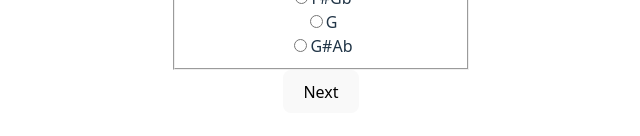
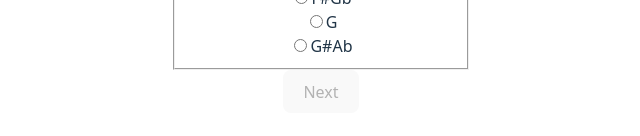
Before and after one commit to taylorlaekeman/rosewood, a React (Vite) app: page / in a window 1280 px wide. Both pictures are taken after a click on the button "Full Fretboard". Shown: the part 568-704 px from the top of the page, without its empty margins (319-959 px from the left). Built offline with nearby package versions, Linux system fonts and the light colour scheme.

Commit message:
extract and conditionally render flashcard

```diff
--- a/src/App.tsx
+++ b/src/App.tsx
@@ -1,10 +1,9 @@
 import { useState } from 'react';
 import './App.css';
 import { Configuration } from './Configuration';
-import { Fretboard } from './Fretboard';
+import { Flashcard } from './Flashcard';
 import { type Fret } from './frets';
 import { type GuitarString } from './guitarStrings';
-import { NOTES, type Note } from './notes';
 import { useRandomNote } from './useRandomNote';
 
 function App() {
@@ -16,7 +15,6 @@ function App() {
     enabledStrings,
     enabledFrets,
   });
-  const [selectedNote, setSelectedNote] = useState<Note | undefined>();
   const [count, setCount] = useState<number>(1);
   return (
     <>
@@ -29,40 +27,33 @@ function App() {
           }}
         />
       )}
-      {count > 10 ? (
+      {enabledFrets &&
+        count <= 10 &&
+        fret !== undefined &&
+        guitarString !== undefined &&
+        note !== undefined && (
+          <Flashcard
+            count={count}
+            fret={fret}
+            guitarString={guitarString}
+            note={note}
+            onNext={() => {
+              setCount(count + 1);
+              getNewNote();
+            }}
+          />
+        )}
+      {count > 10 && (
         <>
           <p>done!</p>
-          <button onClick={() => setCount(1)}>restart</button>
-        </>
-      ) : (
-        <>
-          <p>{`${count} / 10`}</p>
-          <Fretboard highlights={[{ fret, guitarString }]} />
-          <fieldset>
-            {NOTES.map((note) => (
-              <div key={note}>
-                <input
-                  checked={note === selectedNote}
-                  id={note}
-                  name="note"
-                  onChange={() => setSelectedNote(note)}
-                  type="radio"
-                  value={note}
-                />
-                <label htmlFor={note}>{note}</label>
-              </div>
-            ))}
-          </fieldset>
-          {selectedNote === note && <p>correct!</p>}
-          {selectedNote && selectedNote !== note && <p>try again</p>}
           <button
             onClick={() => {
-              setSelectedNote(undefined);
-              setCount((currentCount) => currentCount + 1);
-              getNewNote();
+              setEnabledFrets(undefined);
+              setEnabledStrings(undefined);
+              setCount(1);
             }}
           >
-            Next
+            Restart
           </button>
         </>
       )}
--- /dev/null
+++ b/src/Flashcard.tsx
@@ -0,0 +1,55 @@
+import { useState } from 'react';
+import { Fretboard } from './Fretboard';
+import type { Fret } from './frets';
+import type { GuitarString } from './guitarStrings';
+import { NOTES, type Note } from './notes';
+
+export function Flashcard({
+  count,
+  fret,
+  guitarString,
+  note,
+  onNext = () => {
+    /* empty */
+  },
+}: {
+  count?: number;
+  fret: Fret;
+  guitarString: GuitarString;
+  note: Note;
+  onNext?: () => void;
+}) {
+  const [selectedNote, setSelectedNote] = useState<Note | undefined>();
+  return (
+    <>
+      {count && <p>{`${count} / 10`}</p>}
+      <Fretboard highlights={[{ fret, guitarString }]} />
+      <fieldset>
+        {NOTES.map((note) => (
+          <div key={note}>
+            <input
+              checked={note === selectedNote}
+              id={note}
+              name="note"
+              onChange={() => setSelectedNote(note)}
+              type="radio"
+              value={note}
+            />
+            <label htmlFor={note}>{note}</label>
+          </div>
+        ))}
+      </fieldset>
+      {selectedNote === note && <p>correct!</p>}
+      {selectedNote && selectedNote !== note && <p>try again</p>}
+      <button
+        disabled={note !== selectedNote}
+        onClick={() => {
+          setSelectedNote(undefined);
+          onNext();
+        }}
+      >
+        Next
+      </button>
+    </>
+  );
+}
```
